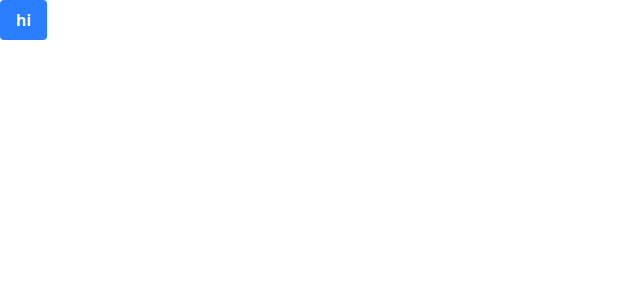
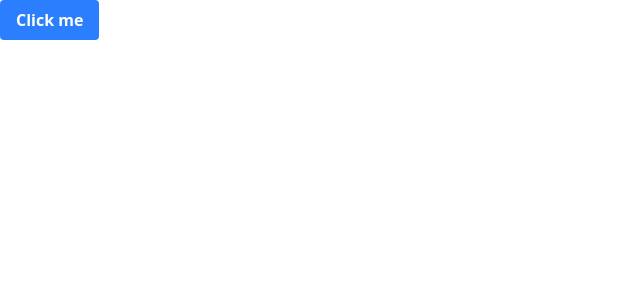
Before and after one commit to SCPassion/react-typescript-tutorial2, a React (Vite) app: page / in a window 1280 px wide. Shown: the top 300 px of the page, without its empty margins (0-640 px from the left). Built offline with nearby package versions, Linux system fonts and the light colour scheme.

Commit message:
Refactor Button component to manage count state and update click handler

```diff
--- a/src/App.tsx
+++ b/src/App.tsx
@@ -1,8 +1,10 @@
 import Button from "./components/Button"
+import React from "react"
 
 function App() {
   const icon = <i></i>
-
+  const [count, setCount] = React.useState(0)
+  console.log(count)
   function onClick() {
     alert("Button clicked")
   }
@@ -16,6 +18,7 @@ function App() {
         textColor="purple"
         padding={[5, 10, 15, 20]}
         onClick={onClick}
+        setCount={setCount}
       >
         <h1>hi</h1>
       </Button>
--- a/src/components/Button.tsx
+++ b/src/components/Button.tsx
@@ -1,4 +1,3 @@
-import React from "react"
 type Color = "red" | "blue" | "green" | "purple" // limited to these colors with union type
 
 type ButtonProps = {
@@ -10,6 +9,8 @@ type ButtonProps = {
   pillShape?: boolean // optional prop
   padding: [number, number, number, number] // tuple type, this mean it must be an array of 4 numbers, this is a more specific array type
   onClick: (fuck: string) => void // function type, this mean it must be a function that returns void
+  setCount: React.Dispatch<React.SetStateAction<number>>
+  count?: number
 }
 
 export default function Button({
@@ -20,14 +21,15 @@ export default function Button({
   padding,
   onClick,
   children,
+  setCount,
+  count = 0,
 }: ButtonProps) {
-  const [count, setCount] = React.useState(0)
   return (
     <button
       className="cursor-pointer rounded bg-blue-500 px-4 py-2 font-bold text-white hover:bg-blue-700"
-      onClick={() => onClick("fuck")}
+      onClick={() => setCount((prev) => prev + 1)}
     >
-      {children}
+      Click me
     </button>
   )
 }
```
